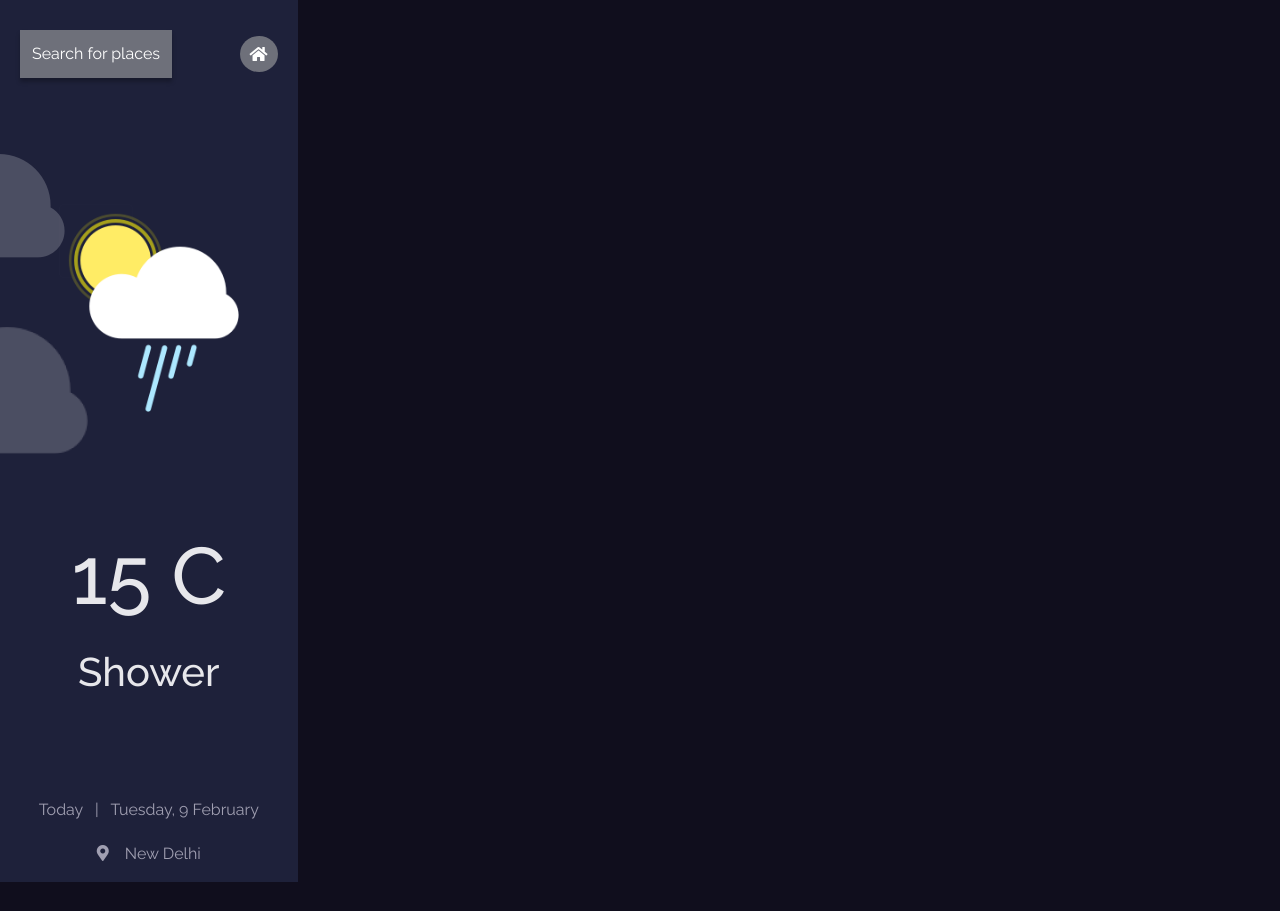
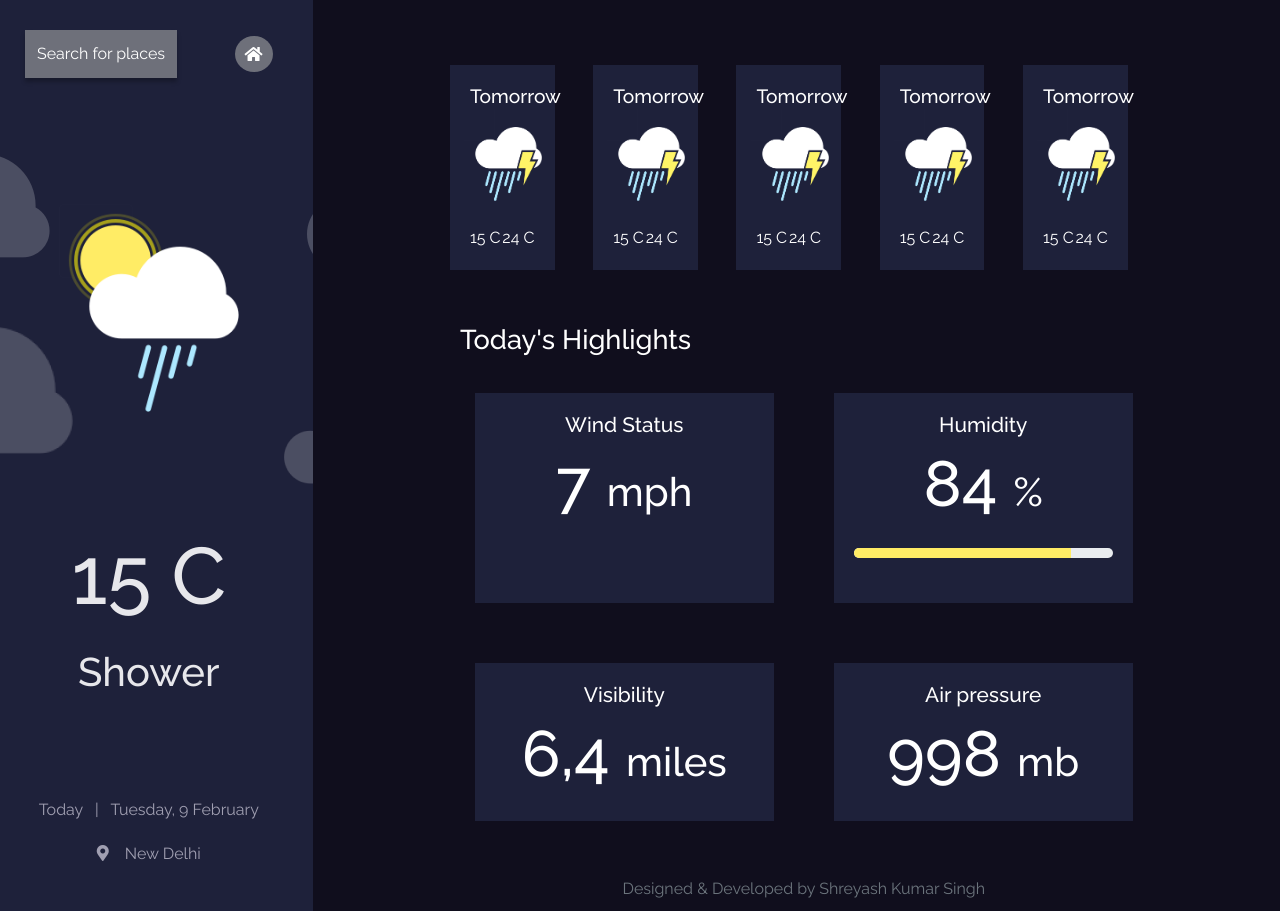
Before and after one commit to cyborg7459/Weather-App, a React (Create React App) app: page / in a window 1280 px wide. Before the commit the page ends 882 px from the top, so only its background shows below. Built offline with nearby package versions, Linux system fonts and the light colour scheme; no server answers.

Commit message:
Complete UI wok

```diff
--- a/src/App.js
+++ b/src/App.js
@@ -4,6 +4,7 @@ import { Row, Col } from 'react-bootstrap';
 
 import Loader from './components/loader/loader.component';
 import InfoBar from './components/info/info-component';
+import DetailsSection from './components/details/details-component';
 
 class App extends React.Component {
 
@@ -62,8 +63,11 @@ class App extends React.Component {
           this.state.isLoading ? <Loader text='Fetching weather details' /> : null
         }
         <Row className='main'>
-          <Col lg={4} xl={3}>
+          <Col className = 'px-0' lg={4} xl={3}>
             <InfoBar />
+          </Col>
+          <Col className = 'px-0' lg={8} xl={9}>
+            <DetailsSection />
           </Col>
         </Row>
       </div>
--- /dev/null
+++ b/src/components/details/details-component.jsx
@@ -0,0 +1,54 @@
+import './details-style.scss';
+import { Row, Col, ProgressBar } from 'react-bootstrap';
+import WeatherCard from '../weather-card/weather-card-component';
+
+const DetailsSection = ({...props}) => {
+    return (
+        <div className="details-container">
+            <div className="details-inner">
+                <Row className='weather-cards'>
+                    <Col className='px-0' sm={6} lg={4} xl={2}>
+                        <WeatherCard />
+                    </Col>
+                    <Col className='px-0' sm={6} lg={4} xl={2}>
+                        <WeatherCard />
+                    </Col>
+                    <Col className='px-0' sm={6} lg={4} xl={2}>
+                        <WeatherCard />
+                    </Col>
+                    <Col className='px-0' sm={6} lg={4} xl={2}>
+                        <WeatherCard />
+                    </Col>
+                    <Col className='px-0' sm={6} lg={4} xl={2}>
+                        <WeatherCard />
+                    </Col>
+                </Row>
+                <h1 className='mt-5 text-left size17'>Today's Highlights</h1>
+                <Row className='highlights-row'>
+                    <Col className='highlight' md={5}>
+                        <h1 className='size13'>Wind Status</h1>
+                        <h1 className='size40'>7 <span className='size25'> mph </span></h1>
+                    </Col>
+                    <Col className='highlight' md={5}>
+                        <h1 className='size13'>Humidity</h1>
+                        <h1 className='size40'>84 <span className='size25'> % </span></h1>
+                        <ProgressBar className='progress' now={84} />
+                    </Col>
+                    <Col className='highlight' md={5}>
+                        <h1 className='size13'>Visibility</h1>
+                        <h1 className='size40'>6,4 <span className='size25'> miles </span></h1>
+                    </Col>
+                    <Col className='highlight' md={5}>
+                        <h1 className='size13'>Air pressure</h1>
+                        <h1 className='size40'>998 <span className='size25'> mb </span></h1>
+                    </Col>
+                </Row>
+            </div>
+            <div className="footer text-muted">
+                Designed & Developed by Shreyash Kumar Singh
+            </div>
+        </div>
+    )
+}
+
+export default DetailsSection;
--- /dev/null
+++ b/src/components/details/details-style.scss
@@ -0,0 +1,54 @@
+.details-container {
+    padding: 60px 0px;
+    height: 100%;
+    width: 100%;
+    display: flex;
+    flex-direction: column;
+    justify-content: center;
+    align-items: center;
+    position: relative;
+
+    .details-inner {
+        width: 70%;
+
+        .weather-cards {
+            display: flex;
+            justify-content: space-between;
+            width: 100%;
+        }
+
+        h1 {
+            width: 100%;
+            text-align: center;
+        }
+    }
+
+    .highlights-row {
+        display: flex;
+        justify-content: space-around;
+    }
+
+    .highlight {
+        background-color: #1E213A;
+        box-sizing: border-box;
+        padding: 20px;
+        margin: 30px 0px;
+
+        .progress {
+            margin: 25px 0px;
+            height: 10px;
+            border-radius: 10px;
+        }
+
+        .progress-bar {
+            background-color: #FFEC65;
+        }
+    }
+
+    .footer {
+        width: 100%;
+        text-align: center;
+        position: absolute;
+        bottom : 10px;
+    }
+}
--- a/src/components/info/info-style.scss
+++ b/src/components/info/info-style.scss
@@ -2,13 +2,14 @@
     background-color: #1E213A;
     width: 100%;
     height: 100%;
+    min-height: 100vh;
     overflow-x: hidden;
     margin: 0;
     padding: 0;
 
     .top-section {
         width: 100%;
-        padding: 30px 20px;
+        padding: 30px 40px;
         display: flex;
         justify-content: space-between;
         align-items: center;
--- /dev/null
+++ b/src/components/weather-card/weather-card-component.jsx
@@ -0,0 +1,17 @@
+import './weather-card-style.scss';
+import thunderstorm from '../../gallery/Thunderstorm.png';
+
+const WeatherCard = () => {
+    return (
+        <div className="weather-card">
+            <h1 className='mb-0 size12'>Tomorrow</h1>
+            <img src={thunderstorm} alt="img"/>
+            <div className="temperatures">
+                <span>15 C</span>
+                <span>24 C</span>
+            </div>
+        </div>
+    )
+}
+
+export default WeatherCard;
--- /dev/null
+++ b/src/components/weather-card/weather-card-style.scss
@@ -0,0 +1,20 @@
+.weather-card {
+    background-color: #1E213A;
+    padding: 20px;
+    margin: 5px 5px;
+    display: flex;
+    flex-direction: column;
+    justify-content: center;
+    align-items: center;
+
+    img {
+        width: 80px;
+    }
+
+    .temperatures {
+        width: 100%;
+        margin-top: 25px;
+        display: flex;
+        justify-content: space-between;
+    }
+}
```
Also changed, not shown: src/components/404-error/404-error-component.jsx (added), src/components/404-error/404-error-style.scss (added), src/gallery/Scarecrow.png (added).
